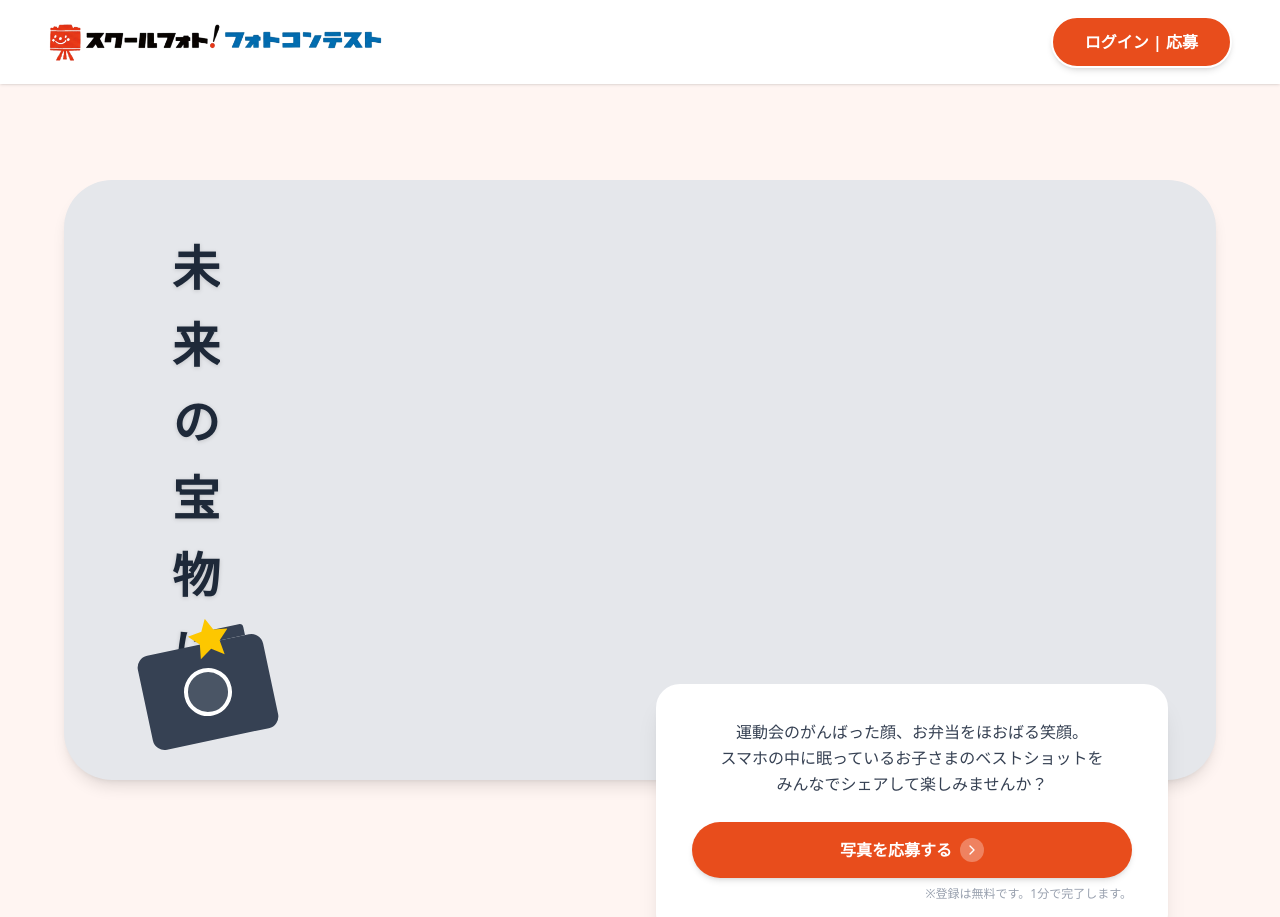
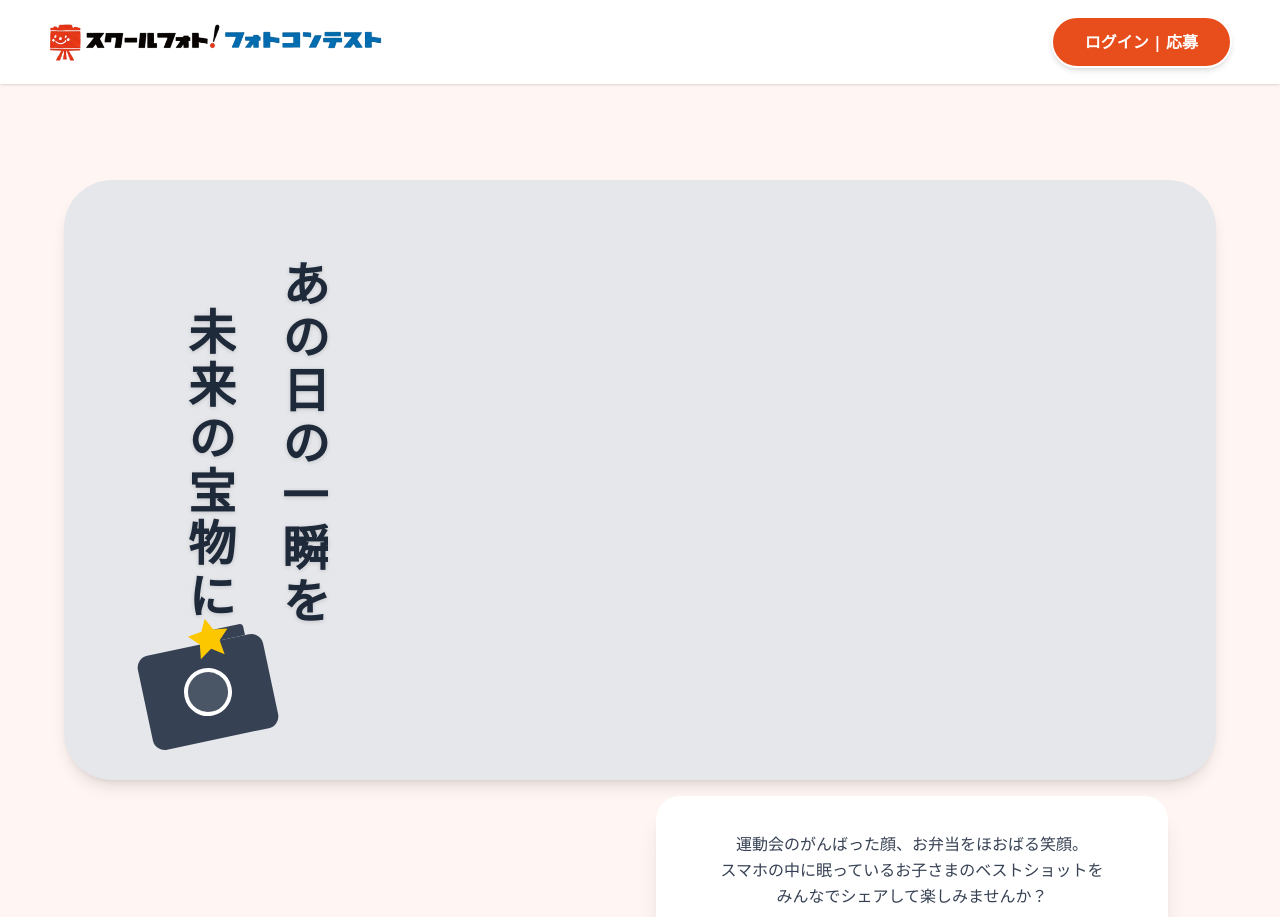
Before and after one commit to Yoshiken-lab/Photocon, a Next.js app in the folder photocon-system/: page /sample in a window 1280 px wide. Shown: the top 917 px of the page. Built offline with nearby package versions, Linux system fonts and the light colour scheme.

Commit message:
style(sample): Fix Hero text stacking and CTA separation

```diff
--- a/photocon-system/components/Hero.tsx
+++ b/photocon-system/components/Hero.tsx
@@ -31,16 +31,8 @@ export const Hero = () => {
                     </div>
 
                     {/* Vertical Text - Using writing-mode: vertical-rl */}
-                    <div className="absolute top-12 left-10 md:top-16 md:left-20 z-10 flex gap-6 md:gap-8 select-none pointer-events-none" style={{ writingMode: 'vertical-rl' }}>
-                        <h1 className="text-4xl md:text-5xl font-bold font-maru tracking-widest leading-relaxed drop-shadow-sm flex gap-6 text-gray-800 py-2">
-                            <span>未</span>
-                            <span>来</span>
-                            <span>の</span>
-                            <span>宝</span>
-                            <span>物</span>
-                            <span>に</span>
-                        </h1>
-                        <h1 className="text-4xl md:text-5xl font-bold font-maru tracking-widest leading-relaxed drop-shadow-sm flex gap-6 text-gray-800 mt-12 md:mt-20 py-2">
+                    <div className="absolute top-20 left-10 md:left-24 z-10 select-none pointer-events-none h-[400px]" style={{ writingMode: 'vertical-rl' }}>
+                        <h1 className="text-4xl md:text-5xl font-bold font-maru tracking-widest leading-relaxed drop-shadow-sm text-gray-800 py-2">
                             <span>あ</span>
                             <span>の</span>
                             <span>日</span>
@@ -49,11 +41,19 @@ export const Hero = () => {
                             <span>瞬</span>
                             <span>を</span>
                         </h1>
+                        <h1 className="text-4xl md:text-5xl font-bold font-maru tracking-widest leading-relaxed drop-shadow-sm text-gray-800 py-2 mt-8 md:mt-12">
+                            <span>未</span>
+                            <span>来</span>
+                            <span>の</span>
+                            <span>宝</span>
+                            <span>物</span>
+                            <span>に</span>
+                        </h1>
                     </div>
                 </div>
 
-                {/* CTA Box - Outside and Below with overlap */}
-                <div className="relative w-full max-w-sm md:max-w-lg bg-white rounded-3xl p-6 md:p-8 shadow-xl border-4 border-white z-30 -mt-24 ml-auto mr-4 md:mr-12 text-center">
+                {/* CTA Box - Outside and Below */}
+                <div className="relative w-full max-w-sm md:max-w-lg bg-white rounded-3xl p-6 md:p-8 shadow-xl border-4 border-white z-30 mt-4 ml-auto mr-4 md:mr-12 text-center mb-12">
                     <p className="text-gray-700 text-sm md:text-base mb-6 font-medium leading-relaxed font-maru">
                         運動会のがんばった顔、お弁当をほおばる笑顔。<br />
                         スマホの中に眠っているお子さまのベストショットを<br />
```
